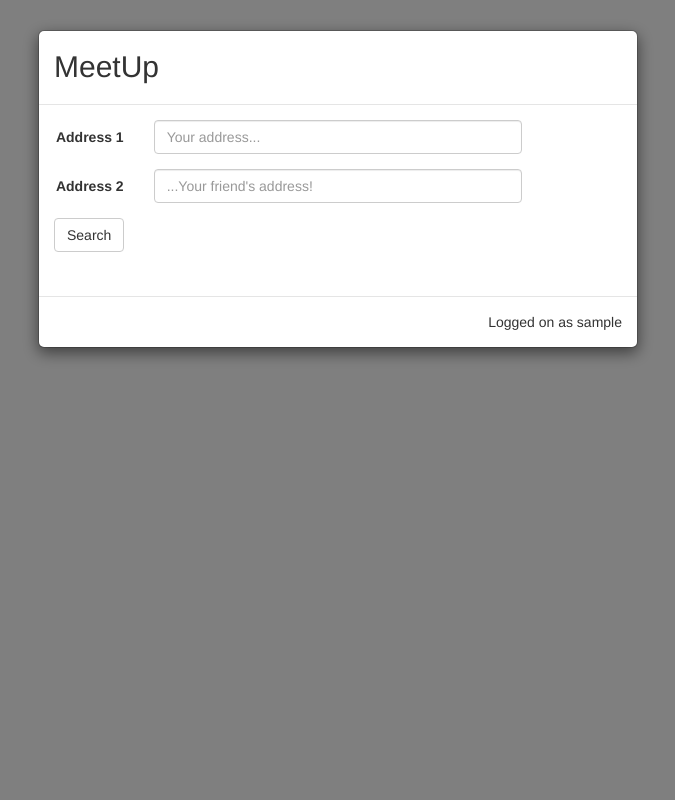
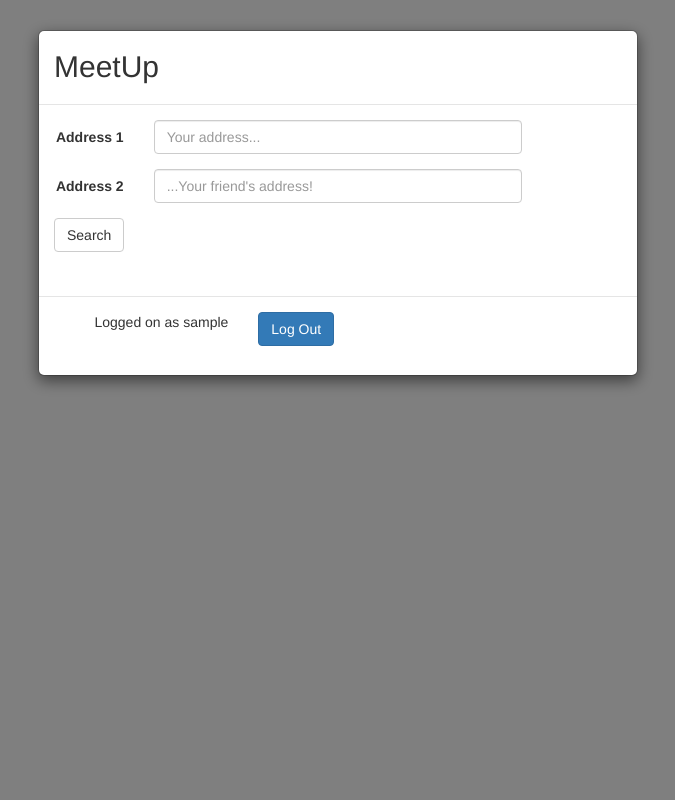
Before and after one commit to nadia26/MeetUp, a Flask app: page / in a window 1280 px wide. Shown: the whole page, without its empty margins (302-977 px from the left). Run offline with Flask 2, Linux system fonts and the light colour scheme; the visitor is signed in with stand-in values (Sample User, id 1); some libraries are stand-ins or nearby versions.

Commit message:
some more account stuff

```diff
--- a/app.py
+++ b/app.py
@@ -25,16 +25,17 @@ def index():
                 'address2':request.form['address2']
             }
             return redirect(url_for('directions', addresses=addresses))
+        elif request.form["b"] == "logout":
+            session["user"] = ""
         elif request.form["b"] == "login":
             if authenticate(request.form["username"], request.form["password"]):
                 session["user"] = request.form["username"]
             return redirect(url_for("index"))
-    else:
-        return render_template("main.html",user=session['user'])
+    return render_template("main.html",user=session['user'])
 
 @app.route("/directions/<addresses>", methods=["GET", "POST"])
 def directions(addresses):
-    return render_template("directions.html", addresses=addresses)
+    return render_template("directions.html", addresses=addresses, user=session['user'])
 
 if __name__=="__main__":
     app.debug=True
--- a/static/js/dates.js
+++ b/static/js/dates.js
@@ -23,5 +23,9 @@ App.dateregion.show(dateview);
 dateview.listenTo(date, 'change', function() {
 	console.log(this);
 	dateview.render();
-	document.getElementById("createDate").disabled=false;
+
+	var button = document.getElementById("createDate")
+    if(button){
+        button.disabled=false;
+    };
 });
--- a/templates/directions.html
+++ b/templates/directions.html
@@ -105,6 +105,9 @@ var date;
             <a class="navbar-brand" href="/">
                 meetUp
             </a>
+            {% if user %}
+                <p class="navbar-text navbar-right">Signed in as {{ user }}</p>
+            {% endif %}
         </div>
     </div>
 </nav>
@@ -184,7 +187,9 @@ var date;
                 </div>
             </div>
         </div>
+        {% if user %}
         <button type="submit" class="btn btn-primary btn-lg" id="createDate"name="createDate" disabled>Create meetUp</button>
+        {% endif %}
      </div>
 
 <div id="midpoint-canvas" style="float:left;width:70%; height:100%"></div>
--- a/templates/main.html
+++ b/templates/main.html
@@ -63,10 +63,17 @@
       </form>
       <div class="modal-footer">
         {% if user %}
-        Logged on as {{ user }}
+        <div class="col-md-4">
+          Logged on as {{ user }}
+        </div>
+        <div class="col-md-2">
+          <form method="POST">
+          <button class="btn btn-primary" type="submit" name="b" value="logout">Log Out</button>
+        </form>
+        </div>
         {% else %}
         <div class="col-sm-3">
-          <button class="btn btn-primary" href="/register">Create meetUp Account</button>
+          <a href="/register"><button class="btn btn-primary">Create meetUp Account</button></a>
         </div>
         <div class="col-sm-3">
           <button class="btn btn-info" data-toggle="modal" data-target="#loginModal">Log On</button>
```
